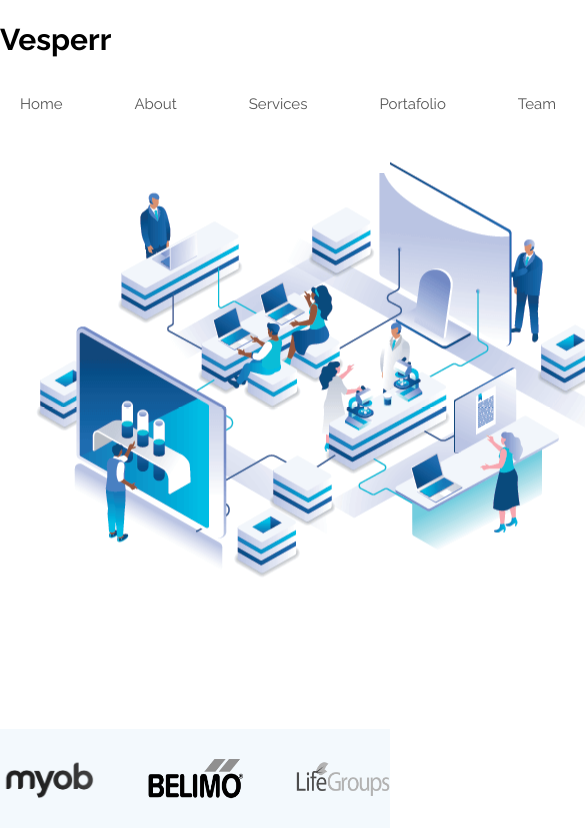
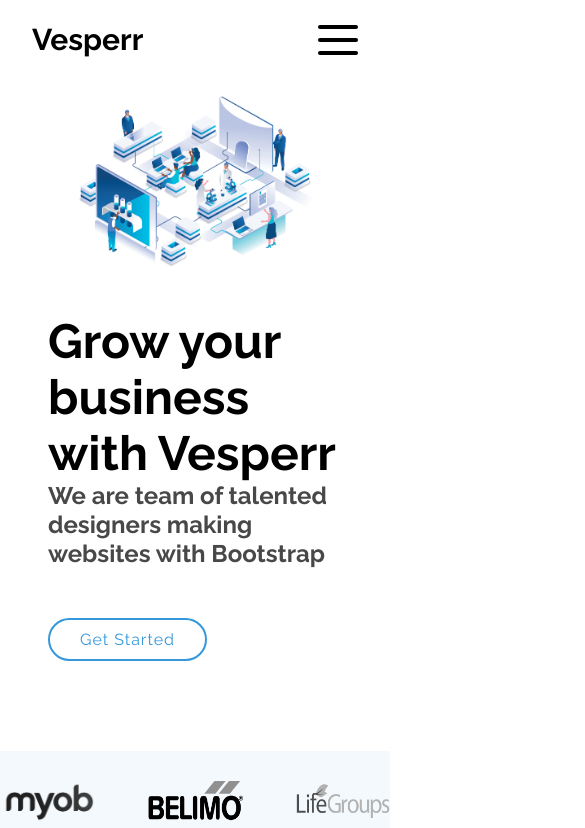
Before and after one commit to SebasstianAhr/maquetacion-bosstrap, a plain HTML site: page index.html in a window 390 px wide. Shown: the top 828 px of the page, 585 px wide, since content can reach past the window. Drawn offline with Linux system fonts and the light colour scheme.

Commit message:
le aplique medias query a la web

```diff
--- a/index.html
+++ b/index.html
@@ -6,7 +6,7 @@
   <meta name="viewport" content="width=device-width, initial-scale=1.0" />
   <title>vesper</title>
   <link rel="stylesheet" href="styles/style.css" />
-  <link rel="stylesheet" href="./styles/mediaQueries.css">
+  <link rel="stylesheet" href="styles/mediaQuery.css">
   <link rel="preconnect" href="https://fonts.googleapis.com" />
   <link rel="preconnect" href="https://fonts.gstatic.com" crossorigin />
   <link href="https://fonts.googleapis.com/css2?family=Raleway:wght@400;700&display=swap" rel="stylesheet" />
@@ -16,6 +16,12 @@
   <header>
     <nav class="navbar">
       <h1 class="logo">Vesperr</h1>
+      <label class="burger" for="burger">
+        <input type="checkbox" id="burger">
+        <span></span>
+        <span></span>
+        <span></span>
+      </label>
       <ul class="menu">
         <li><a class="cont-menu" href="#">Home</a></li>
         <li><a class="cont-menu" href="#">About</a></li>
--- a/styles/mediaQueries.css
+++ /dev/null
@@ -1,52 +0,0 @@
-/*MENU DESPLEGABLE */
-/*
-@media scren and (max-widht: 991px){
-    header{
-        padding: 20px;
-    }
-
-    header .logo{
-        display: initial;
-    }
-
-    header .navbar{
-        position: absolute;
-        top: 100%;
-        left: 0;
-        right: 0;
-        background-color: white;
-        display: none;
-
-    }
-    header .navbar ul li {
-
-        width: 100%;
-    }
-    header .navbar ul li ul{
-        position: relative;
-        width: 100%;
-    }
-
-    header .navbar ul li ul li{
-        background-color: white;
-    }
-
-    header .navbar ul li ul li ul{
-        width: 100%;
-
-    }
-
-    #logo:checked ~ .navbar{
-        display: initial;
-    }
-
-
-}*/
-
-
-@media screen and(max-width: 890px){
-
-    .menu{
-        display: none;
-    }
-}
--- /dev/null
+++ b/styles/mediaQuery.css
@@ -0,0 +1,69 @@
+
+
+@media screen and (max-width: 1100px) {
+   .second{
+      flex-wrap: wrap;
+   }
+   .img-abouts{
+      width: 50%;
+      height: auto;
+   }
+
+   header{
+      padding: 0 2rem;
+   }
+}
+
+
+@media screen and (max-width: 890px){
+
+
+   .container-abouts{
+      padding: 0 1rem;
+   }
+
+   .menu{
+    display: none;
+   }
+
+
+   .burger{
+    display: block;
+   }
+
+   .principal{
+      flex-direction: column-reverse;
+      height: auto;
+      padding: 0 3rem;
+   }
+
+   header{
+      padding: 0 2rem;
+   }
+   .second{
+      flex-wrap: wrap;
+   }
+   .img-abouts{
+      width: 50%;
+      height: auto;
+   }
+
+
+
+}
+
+@media screen and (max-width: 700px){
+   .first, .second{
+      flex-wrap: wrap;
+   }
+   .img-abouts{
+      width: 350px;
+      height: auto;
+   }
+   .imagen-principal{
+      width: 80%;
+   }
+   .icon2{
+      flex-wrap: wrap;
+   }
+}
--- a/styles/style.css
+++ b/styles/style.css
@@ -28,6 +28,71 @@ header {
 .logo {
   font-size: 30px;
 }
+
+/*BURGUER MENU*/
+
+.burger {
+  position: relative;
+  width: 40px;
+  height: 30px;
+  background: transparent;
+  cursor: pointer;
+  display: block;
+  display: none;
+}
+
+.burger input {
+  display: none;
+}
+
+.burger span {
+  display: block;
+  position: absolute;
+  height: 4px;
+  width: 100%;
+  background: black;
+  border-radius: 9px;
+  opacity: 1;
+  left: 0;
+  transform: rotate(0deg);
+  transition: .25s ease-in-out;
+}
+
+.burger span:nth-of-type(1) {
+  top: 0px;
+  transform-origin: left center;
+}
+
+.burger span:nth-of-type(2) {
+  top: 50%;
+  transform: translateY(-50%);
+  transform-origin: left center;
+}
+
+.burger span:nth-of-type(3) {
+  top: 100%;
+  transform-origin: left center;
+  transform: translateY(-100%);
+}
+
+.burger input:checked ~ span:nth-of-type(1) {
+  transform: rotate(45deg);
+  top: 0px;
+  left: 5px;
+}
+
+.burger input:checked ~ span:nth-of-type(2) {
+  width: 0%;
+  opacity: 0;
+}
+
+.burger input:checked ~ span:nth-of-type(3) {
+  transform: rotate(-45deg);
+  top: 28px;
+  left: 5px;
+}
+
+
 
 .menu {
   display: flex;
```
